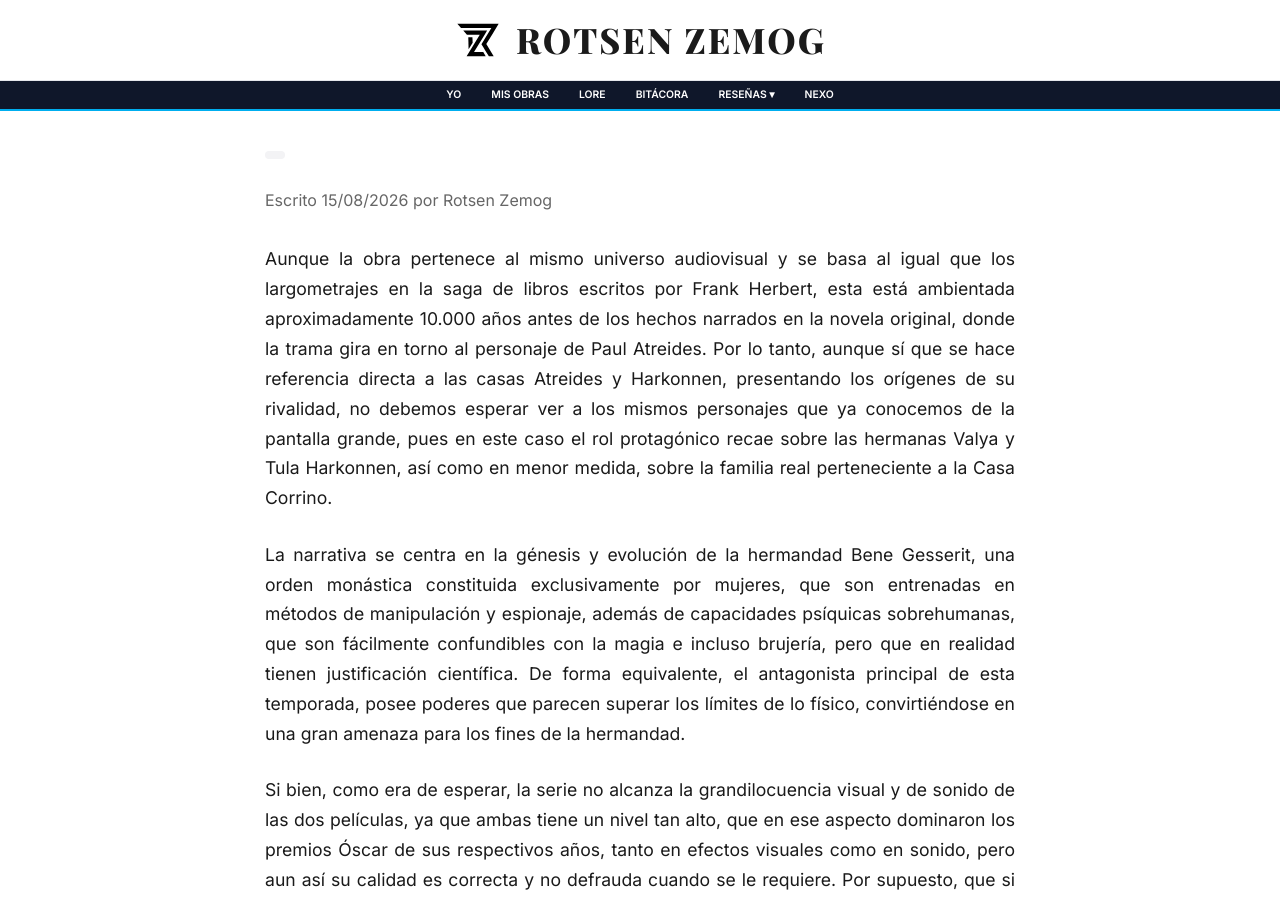
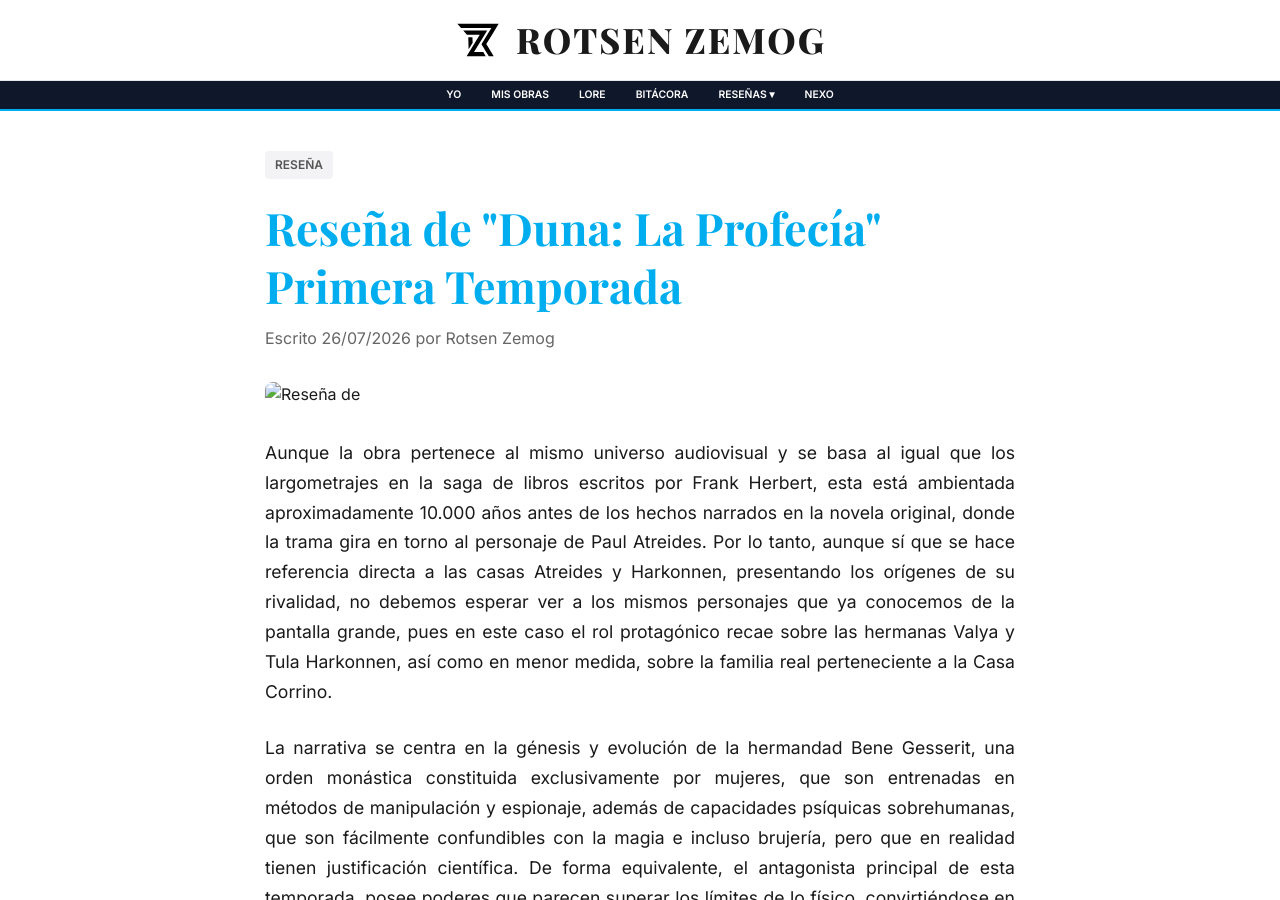
Before and after one commit to rotsenzemog/rotsenzemog.github.io, a Jekyll site: the page built from _posts/2026-07-26-el-articulo-cero.md, in a window 1280 px wide and 900 px high. Built offline with Jekyll 4.4.1, drawn with Linux system fonts in a browser that asks for light colours; comment, search, counter and statistics services are not loaded.

Commit message:
Fix title and image URL in review post

```diff
--- a/_posts/2026-07-26-el-articulo-cero.md
+++ b/_posts/2026-07-26-el-articulo-cero.md
@@ -1,8 +1,8 @@
 ---
 layout: post
-title: "Reseña de "Duna: La Profecia" Primera Temporada"
+title: "Reseña de \"Duna: La Profecía\" Primera Temporada"
 category: "Reseña"
-image: "[https://picsum.photos/800/500?random=10](https://storage.ko-fi.com/cdn/useruploads/display/228b0fa5-30c3-40b2-8241-b6f24c553e09_dune-profecia.jpg)"
+image: "https://storage.ko-fi.com/cdn/useruploads/display/228b0fa5-..."
 ---
 
 Aunque la obra pertenece al mismo universo audiovisual y se basa al igual que los largometrajes en la saga de libros escritos por Frank Herbert, esta está ambientada aproximadamente 10.000 años antes de los hechos narrados en la novela original, donde la trama gira en torno al personaje de Paul Atreides. Por lo tanto, aunque sí que se hace referencia directa a las casas Atreides y Harkonnen, presentando los orígenes de su rivalidad, no debemos esperar ver a los mismos personajes que ya conocemos de la pantalla grande, pues en este caso el rol protagónico recae sobre las hermanas Valya y Tula Harkonnen, así como en menor medida, sobre la familia real perteneciente a la Casa Corrino.
```
